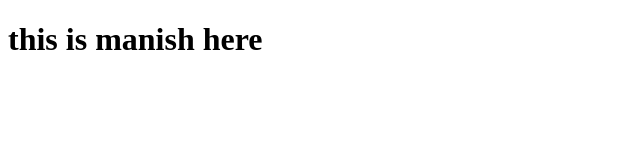
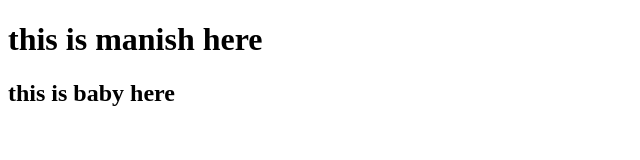
Before and after one commit to singapurgit/guptgugit, a plain HTML site: page guftgugit/index.html in a window 1280 px wide. Shown: the whole page, without its empty margins (0-640 px from the left). Drawn offline with Linux system fonts and the light colour scheme.

Commit message:
chech it

```diff
--- a/guftgugit/index.html
+++ b/guftgugit/index.html
@@ -7,5 +7,6 @@
 </head>
 <body>
     <h1> this is manish here</h1>
+    <h2> this is baby here</h2>
 </body>
 </html>
```
